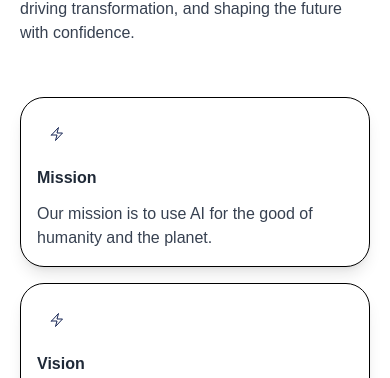
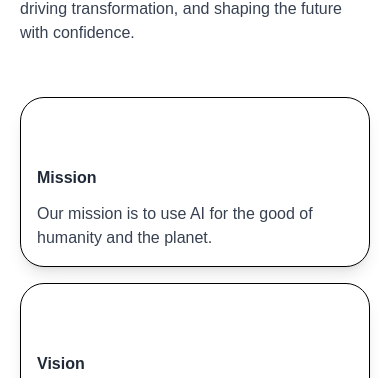
Before and after one commit to arvinbuid/modern-landing-page, a React (Vite) app: page / in a window 390 px wide. Shown: the part 3316-3694 px from the top of the page. Built offline with nearby package versions, Linux system fonts and the light colour scheme.

Commit message:
Update Navbar and AboutUs component mobile responsiveness.

```diff
--- a/src/components/elements/Navbar.tsx
+++ b/src/components/elements/Navbar.tsx
@@ -30,7 +30,7 @@ const Navbar = () => {
                            text-lg text-heading-2 w-full lg:justify-center lg:items-center"
                         >
                             {navItems.map((item, key) => (
-                                <NavItem href={item.href} text={item.text} key={key} />
+                                <NavItem href={item.href} text={item.text} key={key} className="hover:text-violet-600 transition-colors" />
                             ))}
                         </ul>
 
--- a/src/components/sections/AboutUs.tsx
+++ b/src/components/sections/AboutUs.tsx
@@ -32,7 +32,7 @@ const AboutUs = () => {
                                 viewBox="0 0 24 24"
                                 strokeWidth="1.5"
                                 stroke="currentColor"
-                                className="w-4 h-4 sm:w-5 sm:h-5"
+                                className="w-4 h-4 sm:w-5 sm:h-5 text-white"
                             >
                                 <path
                                     strokeLinecap="round"
@@ -49,7 +49,7 @@ const AboutUs = () => {
                                 viewBox="0 0 24 24"
                                 strokeWidth="1.5"
                                 stroke="currentColor"
-                                className="w-4 h-4 sm:w-5 sm:h-5"
+                                className="w-4 h-4 sm:w-5 sm:h-5 text-white"
                             >
                                 <path
                                     strokeLinecap="round"
```
